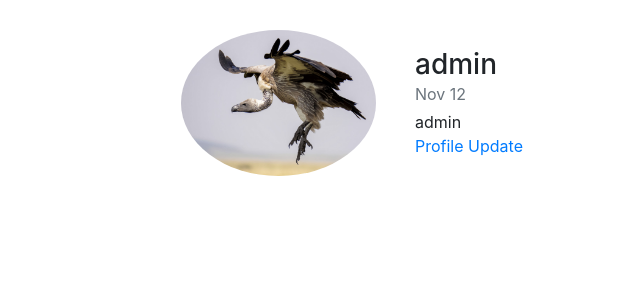
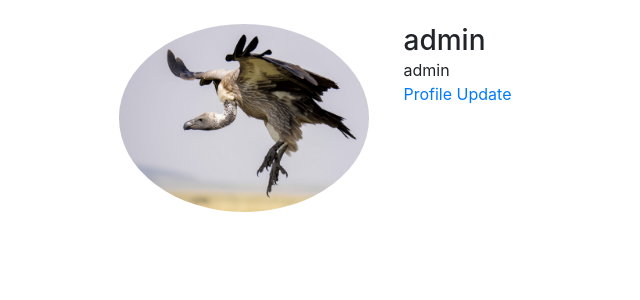
Before and after one commit to integerJI/int_test, a Django app: page /intworlduser/mypage/ in a window 1280 px wide. Shown: the part 87-387 px from the top of the page, without its empty margins (204-844 px from the left). Run offline with Django 3.2, Linux system fonts and the light colour scheme; a user stored in the database is signed in; data comes from the database, SQL or seed files in the repository; both versions use the stored data as it was after the commit; some libraries are stand-ins or nearby versions.

Commit message:
프로필 수정

```diff
--- a/intworlduser/templates/mypage.html
+++ b/intworlduser/templates/mypage.html
@@ -2,38 +2,24 @@
 {% load staticfiles %}
 {% block content %}
 
-<div class="row mb-2 justify-content-center">
-  <div class="col-md-6">
-
-    <div class="row no-gutters rounded overflow-hidden flex-md-row mb-4 h-md-250 position-relative">
-
-      <div class="col-md-5 d-flex align-items-center d-flex justify-content-center">
-        <div class="col-auto d-none d-lg-block">
-          <img class="img-fluid rounded-circle" width="250" height="250" src="{% if profile_pic %} {{profile_pic}} {% else %} /static/default.jpg {% endif %}" preserveAspectRatio="xMidYMid slice" focusable="false" role="img" aria-label="Placeholder: Thumbnail">
+<div class="cantrion">
+<div class="row justify-content-center">
+  <div class="col-md-3 order-md-1">
+  <img class="img-fluid rounded-circle" width="250" height="250"
+    src="{% if profile_pic %} {{profile_pic}} {% else %} /static/default.jpg {% endif %}"
+    preserveAspectRatio="xMidYMid slice" focusable="false" role="img" aria-label="Placeholder: Thumbnail">
   </div>
-      </div>
-
-      <div class="col p-4 d-flex flex-column position-static">
+  <div class="col-md-4 order-md-2 mb-4">
   <h3 class="mb-0">{{ id }}</h3>
-        <div class="mb-1 text-muted">Nov 12</div>
-
   {% if intro %}
   <p class="card-text mb-auto">{{ intro | linebreaksbr}}</p>
   {% else %}
   {% endif %}
 
-
-        <a href="{% url 'profile_update' %}" class="stretched-link">Profile Update</a>
-
-
-      </div>
-
+  <a href="{% url 'profile_update' %}">Profile Update</a>
 </div>
 </div>
 </div>
-
-
-
   <!-- <div class="container">
   <div class="d-flex justify-content-center">
     <div class="card" style="width: 35rem;">
```
Also changed, not shown: db.sqlite3. Lines whose indentation alone changed are shown as unchanged.
